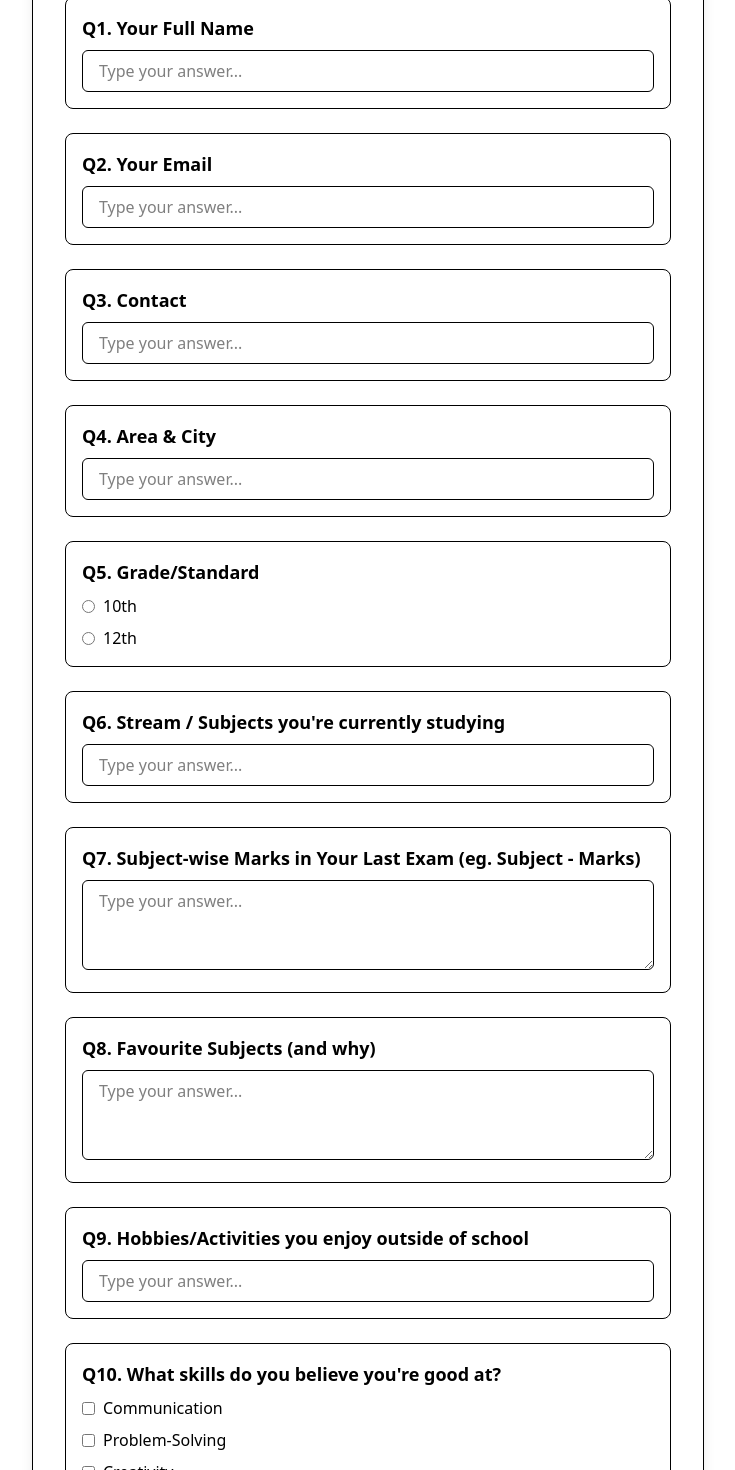
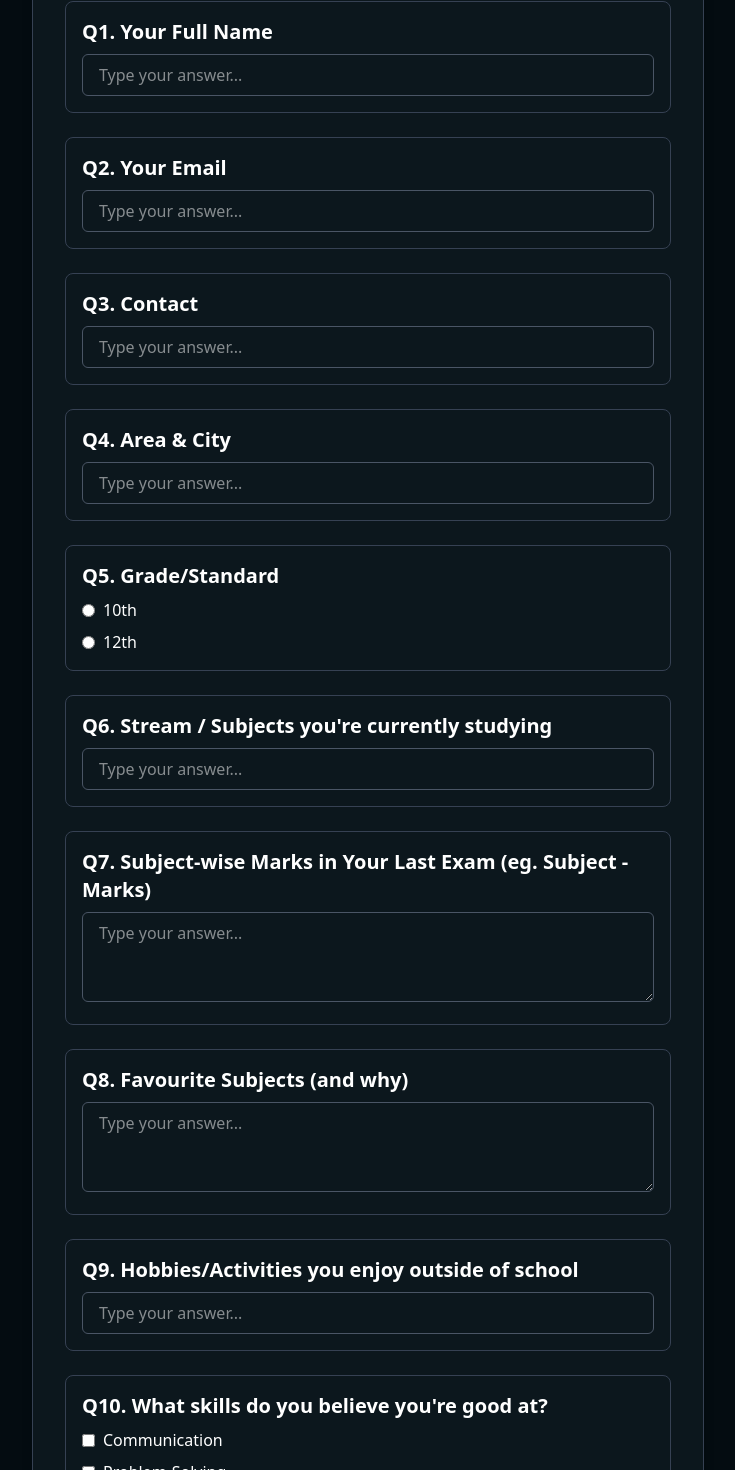
Before and after one commit to AmeyPacharkar1896/jkb-QnA, a React (Vite) app: page / in a window 1280 px wide. Shown: the part 120-1590 px from the top of the page, without its empty margins (272-1007 px from the left). Built offline with nearby package versions, Linux system fonts and the light colour scheme.

Commit message:
changed theme

```diff
--- a/index.html
+++ b/index.html
@@ -2,7 +2,6 @@
 <html lang="en">
   <head>
     <meta charset="UTF-8" />
-    <link rel="icon" type="image/svg+xml" href="/vite.svg" />
     <meta name="viewport" content="width=device-width, initial-scale=1.0" />
     <title>Discover Your Interest !</title>
   </head>
--- a/src/pages/FormPage.jsx
+++ b/src/pages/FormPage.jsx
@@ -1,8 +1,8 @@
-import React, { useState } from 'react';
-import { useNavigate } from 'react-router-dom';
-import questions from '../data/questions.json';
-import { submitForm } from '../api/form_submit.js';
-import toastNotifications from '../toasts/toastNotifications.js';
+import { useState } from "react";
+import { useNavigate } from "react-router-dom";
+import questions from "../data/questions.json";
+import { submitForm } from "../api/form_submit.js";
+import toastNotifications from "../toasts/toastNotifications.js";
 
 const FormPage = () => {
   const [answers, setAnswers] = useState({});
@@ -46,38 +46,46 @@ const FormPage = () => {
   };
 
   return (
-    <div className="min-h-screen bg-dark-background p-6 flex items-center justify-center">
-      <div className="w-full max-w-2xl bg-dark-surface rounded-xl border border-dark-border shadow-lg p-8">
-        <h1 className="text-3xl font-extrabold text-center text-dark-primary mb-6">
+    <div className="min-h-screen p-6 flex items-center justify-center bg-[#040c11]">
+      <div className="w-full max-w-lg sm:max-w-2xl rounded-xl border border-gray-700 shadow-lg p-8 bg-[#0c171d]">
+        <h1 className="text-3xl sm:text-4xl font-extrabold text-center mb-6 text-[#f98b24]">
           🎓 Career Discovery Form
         </h1>
-        <form onSubmit={handleSubmit} className="space-y-6">
+        <form onSubmit={handleSubmit} className="space-y-6 text-white">
           {questions.map((q, idx) => {
             const limit = q.question.toLowerCase().includes('up to 3') ? 3 : null;
             return (
-              <div
-                key={idx}
-                className="bg-dark-background rounded-lg border border-dark-border p-4"
-              >
-                <label className="block text-lg font-semibold text-dark-text mb-2">
+              <div key={idx} className="rounded-lg border border-gray-700 p-4 bg-[#0c171d]">
+                <label className="block text-lg sm:text-xl font-semibold mb-2">
                   Q{idx + 1}. {q.question}
                 </label>
-                {['text','email','tel'].includes(q.answerType) && (
+                {['text', 'email'].includes(q.answerType) && (
                   <input
                     type={q.answerType}
                     value={answers[idx] || ''}
                     onChange={e => handleChange(idx, e.target.value)}
-                    className="w-full bg-dark-surface border border-dark-border rounded-md px-4 py-2 text-dark-text placeholder-dark-text focus:outline-none focus:ring-2 focus:ring-dark-secondary"
+                    className="w-full border border-gray-600 bg-transparent rounded-md px-4 py-2 focus:outline-none focus:ring-2 text-white"
                     placeholder="Type your answer..."
                     required
                   />
+                )}
+                {q.answerType  === 'tel' && (
+                  <input
+                  type={q.answerType}
+                  value={answers[idx] || ''}
+                  onChange={e => handleChange(idx, e.target.value)}
+                  onInput={e => e.target.value = e.target.value.replace(/\D/g, '')}
+                  className="w-full border border-gray-600 bg-transparent rounded-md px-4 py-2 focus:outline-none focus:ring-2 text-white"
+                  placeholder="Type your answer..."
+                  required
+                />
                 )}
                 {q.answerType === 'paragraph' && (
                   <textarea
                     rows="3"
                     value={answers[idx] || ''}
                     onChange={e => handleChange(idx, e.target.value)}
-                    className="w-full bg-dark-surface border border-dark-border rounded-md px-4 py-2 text-dark-text placeholder-dark-text focus:outline-none focus:ring-2 focus:ring-dark-secondary"
+                    className="w-full border border-gray-600 bg-transparent rounded-md px-4 py-2 focus:outline-none focus:ring-2 text-white"
                     placeholder="Type your answer..."
                     required
                   />
@@ -85,14 +93,14 @@ const FormPage = () => {
                 {q.answerType === 'multiple_choice' && (
                   <div className="space-y-2">
                     {q.options.map(opt => (
-                      <label key={opt} className="flex items-center space-x-2 text-dark-text">
+                      <label key={opt} className="flex items-center space-x-2">
                         <input
                           type="radio"
                           name={`q${idx}`}
                           value={opt}
                           checked={answers[idx] === opt}
                           onChange={e => handleChange(idx, e.target.value)}
-                          className="text-dark-secondary focus:ring-dark-secondary"
+                          className="focus:ring-2"
                           required
                         />
                         <span>{opt}</span>
@@ -103,13 +111,13 @@ const FormPage = () => {
                 {q.answerType === 'checkbox' && (
                   <div className="space-y-2">
                     {q.options.map(opt => (
-                      <label key={opt} className="flex items-center space-x-2 text-dark-text">
+                      <label key={opt} className="flex items-center space-x-2">
                         <input
                           type="checkbox"
                           value={opt}
                           checked={(answers[idx] || []).includes(opt)}
                           onChange={e => handleCheckbox(idx, opt, e.target.checked, limit)}
-                          className="text-dark-secondary focus:ring-dark-secondary"
+                          className="focus:ring-2"
                         />
                         <span>{opt}</span>
                       </label>
@@ -123,8 +131,7 @@ const FormPage = () => {
           <div className="text-center">
             <button
               type="submit"
-              className="bg-dark-secondary text-dark-background px-6 py-3 rounded-full font-semibold hover:bg-dark-primary
-              transition border-2"
+              className="px-6 py-3 rounded-full font-semibold text-white hover:brightness-110 transition bg-[#f98b24]"
             >
               🚀 Submit & Shine
             </button>
--- a/src/pages/ResponsePage.jsx
+++ b/src/pages/ResponsePage.jsx
@@ -1,16 +1,13 @@
 import { useLocation, useNavigate } from 'react-router-dom';
 
-// Optional: if you're converting plain links to markdown links
 const convertPlainLinks = (text) => {
   return text.replace(/\[([^\]]+)\]\((.*?)\)/g, (_, label, url) => {
-    // If the label looks like a URL, just return that
     if (label.match(/^(www\.|https?:\/\/)/)) {
       return label.replace(/^https?:\/\//, '');
     }
     return label;
   });
 };
-
 
 export default function ResponsePage() {
   const { state } = useLocation();
@@ -19,13 +16,13 @@ export default function ResponsePage() {
 
   if (!model || !model.success) {
     return (
-      <div className="min-h-screen bg-dark-background flex items-center justify-center p-6">
-        <div className="bg-dark-surface rounded-xl border border-dark-border shadow-lg p-8 text-center max-w-lg">
-          <h2 className="text-2xl font-bold text-red-400">No Response Found</h2>
-          <p className="text-dark-text mt-4">Oops! Looks like something went wrong.</p>
+      <div className="min-h-screen flex items-center justify-center p-6 bg-[#040c11]">
+        <div className="rounded-xl border border-gray-700 shadow-lg p-8 text-center max-w-lg bg-[#0c171d]">
+          <h2 className="text-2xl font-bold text-red-500">No Response Found</h2>
+          <p className="mt-4 text-white">Oops! Looks like something went wrong.</p>
           <button
             onClick={() => navigate('/')}
-            className="mt-6 px-6 py-2 bg-dark-secondary text-dark-background rounded-full hover:bg-dark-primary transition"
+            className="mt-6 px-6 py-2 text-white rounded-full bg-[#f98b24] hover:brightness-110 transition"
           >
             Try Again
           </button>
@@ -41,56 +38,35 @@ export default function ResponsePage() {
     .map(s => s.trim())
     .filter(Boolean);
 
-  const renderList = (lines) => {
-    const isOrdered = /^\d+\.\s+/.test(lines[0]);
+  const renderParagraph = (title, body, color) => (
+    <div key={title}>
+      <h2 className={`text-2xl font-bold ${color} mb-2`}>{title}</h2>
+      <p className="text-white whitespace-pre-wrap">{body}</p>
+    </div>
+  );
+
+  const renderList = (lines, color, isOrdered) => {
     const Tag = isOrdered ? 'ol' : 'ul';
     const className = isOrdered
-      ? 'list-decimal list-inside text-dark-text space-y-1'
-      : 'list-disc list-inside text-dark-text space-y-1';
+      ? 'list-decimal list-inside text-white space-y-1'
+      : 'list-disc list-inside text-white space-y-1';
 
     return (
       <Tag className={className}>
         {lines.map((raw, i) => {
           const text = raw.replace(/^\*\s?/, '').replace(/^\d+\.\s+/, '');
-
-          // Markdown link: [label](url)
-          const mdMatch = text.match(/\[(.*?)\]\((.*?)\)/);
-          if (mdMatch) {
-            const [, label, rawUrl] = mdMatch;
-            const href = rawUrl.startsWith('http') ? rawUrl : `https://${rawUrl}`;
-            return (
-              <li key={i}>
-                <a
-                  href={href}
-                  target="_blank"
-                  rel="noopener noreferrer"
-                  className="text-dark-secondary underline"
-                >
-                  {label}
-                </a>
-              </li>
-            );
-          }
-
           return <li key={i}>{text}</li>;
         })}
       </Tag>
     );
   };
 
-  const renderParagraph = (title, body, color) => (
-    <div key={title}>
-      <h2 className={`text-2xl font-bold ${color} mb-2`}>{title}</h2>
-      <p className="text-dark-text whitespace-pre-wrap">{body}</p>
-    </div>
-  );
-
   const renderSection = (section, idx) => {
     if (section.startsWith('Best Career Option:')) {
       return renderParagraph(
         '🎯 Best Career Option',
         section.replace('Best Career Option:', '').trim(),
-        'text-dark-primary'
+        'text-[#f98b24]'
       );
     }
 
@@ -98,7 +74,7 @@ export default function ResponsePage() {
       return renderParagraph(
         '🔄 Alternate Career Option',
         section.replace('Alternate Career Option:', '').trim(),
-        'text-dark-secondary'
+        'text-[#f98b24]'
       );
     }
 
@@ -107,15 +83,15 @@ export default function ResponsePage() {
       if (lines.length) {
         return (
           <div key={idx}>
-            <h2 className="text-2xl font-bold text-indigo-400 mb-2">📊 Industry Overview</h2>
-            {renderList(lines)}
+            <h2 className="text-2xl font-bold text-[#f98b24] mb-2">📊 Industry Overview</h2>
+            {renderList(lines, 'text-[#f98b24]', true)} {/* Ordered list */}
           </div>
         );
       }
       return renderParagraph(
         '📊 Industry Overview',
         section.replace(/^Industry Overview.*?:/, '').trim(),
-        'text-indigo-400'
+        'text-[#f98b24]'
       );
     }
 
@@ -125,10 +101,10 @@ export default function ResponsePage() {
       const lines = section.split('\n').slice(1).filter(Boolean);
       return (
         <div key={idx}>
-          <h2 className="text-2xl font-bold text-rose-400 mb-2">
+          <h2 className="text-2xl font-bold text-[#f98b24] mb-2">
             🏛️ Top Institutes{label}
           </h2>
-          {renderList(lines)}
+          {renderList(lines, 'text-[#f98b24]', true)} {/* Ordered list */}
         </div>
       );
     }
@@ -139,10 +115,10 @@ export default function ResponsePage() {
       const lines = section.split('\n').slice(1).filter(Boolean);
       return (
         <div key={idx}>
-          <h2 className="text-2xl font-bold text-green-400 mb-2">
+          <h2 className="text-2xl font-bold text-[#f98b24] mb-2">
             🧭 Preparation Plan{label}
           </h2>
-          {renderList(lines)}
+          {renderList(lines, 'text-[#f98b24]', true)} {/* Ordered list */}
         </div>
       );
     }
@@ -151,8 +127,8 @@ export default function ResponsePage() {
       const lines = section.split('\n').slice(1).filter(Boolean);
       return (
         <div key={idx}>
-          <h2 className="text-2xl font-bold text-yellow-400 mb-2">📝 Entrance Tests</h2>
-          {renderList(lines)}
+          <h2 className="text-2xl font-bold text-[#f98b24] mb-2">📝 Entrance Tests</h2>
+          {renderList(lines, 'text-[#f98b24]', true)} {/* Ordered list */}
         </div>
       );
     }
@@ -161,7 +137,7 @@ export default function ResponsePage() {
       return renderParagraph(
         '🎓 Eligibility Criteria',
         section.replace('Eligibility and Admission Criteria:', '').trim(),
-        'text-blue-400'
+        'text-[#f98b24]'
       );
     }
 
@@ -169,7 +145,7 @@ export default function ResponsePage() {
       return renderParagraph(
         '🙋 User‑Centric Advice',
         section.replace(/^User-Centric.*?:/, '').trim(),
-        'text-emerald-400'
+        'text-[#f98b24]'
       );
     }
 
@@ -177,7 +153,7 @@ export default function ResponsePage() {
       return (
         <div key={idx}>
           <h2 className="text-sm font-semibold text-gray-500 mt-4">⚠️ Disclaimer</h2>
-          <p className="text-dark-text text-sm">
+          <p className="text-white text-sm">
             {section.replace('DISCLAIMER:', '').trim()}
           </p>
         </div>
@@ -185,20 +161,20 @@ export default function ResponsePage() {
     }
 
     return (
-      <p key={idx} className="text-dark-text whitespace-pre-wrap">
+      <p key={idx} className="whitespace-pre-wrap text-white">
         {section}
       </p>
     );
   };
 
   return (
-    <div className="min-h-screen bg-dark-background p-6 flex items-center justify-center">
-      <div className="bg-dark-surface rounded-3xl border border-dark-border shadow-lg p-8 w-full max-w-4xl space-y-8 overflow-y-auto">
+    <div className="min-h-screen p-6 flex items-center justify-center bg-[#040c11]">
+      <div className="rounded-3xl border border-gray-700 shadow-lg p-8 w-full max-w-4xl space-y-8 bg-[#0c171d]">
         <div className="text-center">
-          <h1 className="text-4xl font-extrabold text-dark-primary drop-shadow-md">
+          <h1 className="text-4xl font-extrabold mb-2 text-[#f98b24]">
             🎉 Your Personalized Career Report
           </h1>
-          <p className="text-dark-text mt-2">
+          <p className="text-white">
             Based on your responses, here’s our recommendation for your future career journey:
           </p>
         </div>
@@ -208,7 +184,7 @@ export default function ResponsePage() {
         <div className="text-center pt-4">
           <button
             onClick={() => navigate('/')}
-            className="mt-6 px-8 py-3 bg-dark-secondary text-dark-background rounded-full hover:bg-dark-primary transition"
+            className="mt-6 px-8 py-3 text-white rounded-full bg-[#f98b24] hover:brightness-110 transition"
           >
             🔁 Fill Another Form
           </button>
```
